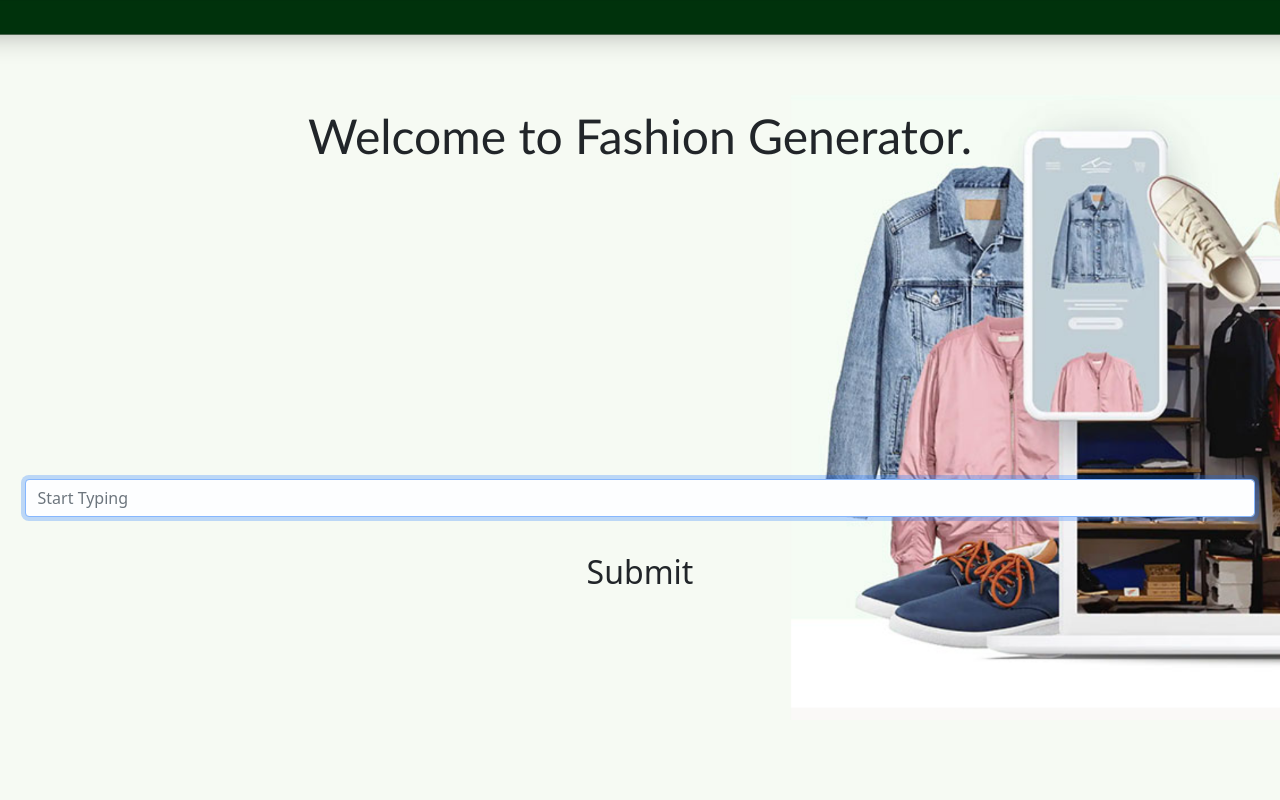
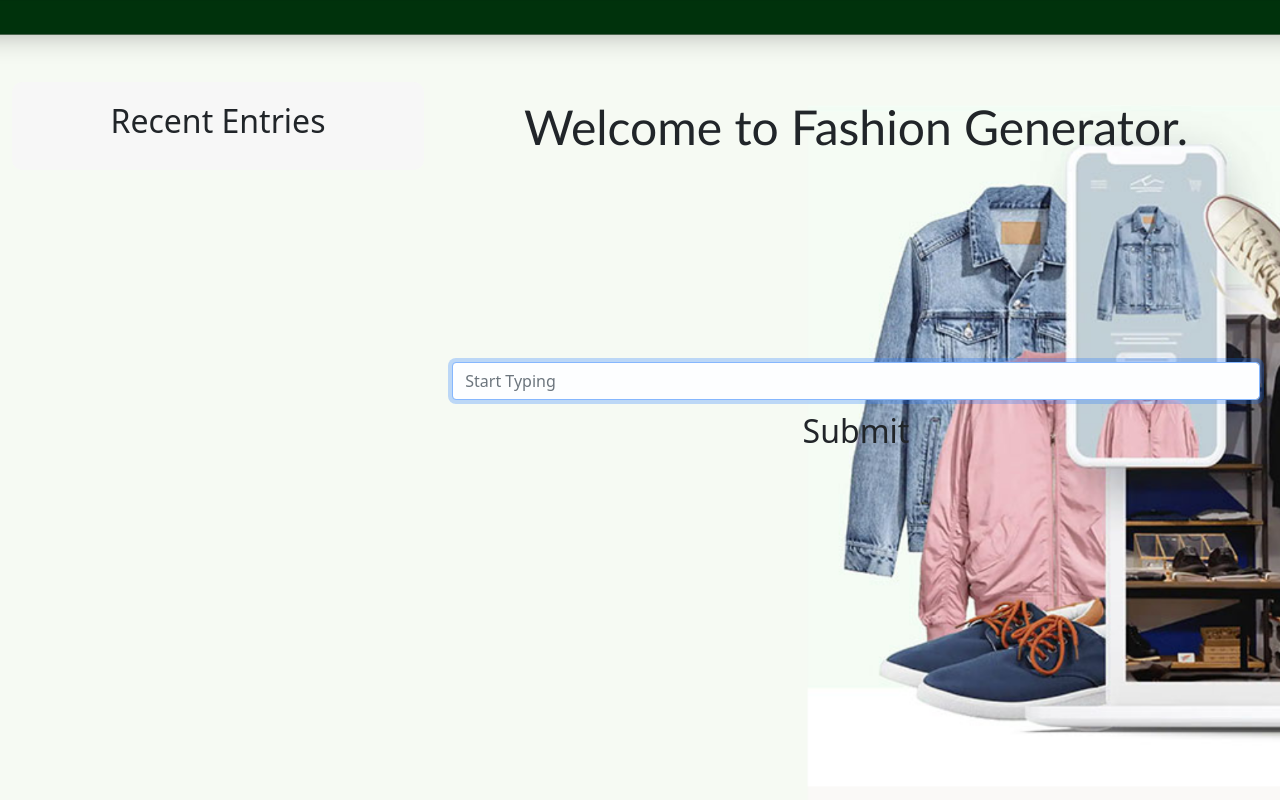
Before and after one commit to ayushjpeg/Fashion_Generator, a Flask app: page / in a window 1280 px wide. Run offline with Flask 3, Linux system fonts and the light colour scheme.

Commit message:
subpage scroll

```diff
--- a/static/styles.css
+++ b/static/styles.css
@@ -16,6 +16,8 @@ body{
   color: rgb(240,240,200);*/
     background-image: url('images/background3.png');
     background-size: cover;
+    background-position: center;
+    height: 100vh;
 }
 
 form
--- a/templates/index.html
+++ b/templates/index.html
@@ -5,30 +5,31 @@
 {% endblock %}
 
 {% block main %}
-<body>
-<h1 style="font-size: 300%; font-style: normal; font-family: 'Gill Sans', 'Gill Sans MT', Calibri, 'Trebuchet MS', sans-serif;">
-Welcome to Fashion Generator. <br>
-</h1>
-
-{% for entry in entries %}
-        {{ entry }}
-        <br>
-    {% endfor %}
-
-<form  method="post">
-    <fieldset>
-        <div class="form-group">
-            <input autocomplete="off" style = "background-color: rgb(253, 254, 255); color: rgb(0, 0, 0);" autofocus class="form-control" name="Entry" placeholder="Start Typing " type="string"/>
+<div style="display: flex;">
+    <div style="flex: 1; overflow-y: auto; max-height: 80vh; padding-right: 20px; direction: rtl;">
+        <div style="background-color: #f7f7f7; padding: 20px; border-radius: 10px;">
+            <h2 style="margin-bottom: 10px;">Recent Entries</h2>
+            {% for entry in entries %}
+                <div style="border-bottom: 1px solid #ccc; padding-bottom: 10px; margin-bottom: 10px; white-space: nowrap;">
+                    {{ entry }}
+                </div>
+            {% endfor %}
         </div>
-        <br>
+    </div>
+    <div style="flex: 2;">
+        <h1 style="font-size: 300%; font-style: normal; font-family: 'Gill Sans', 'Gill Sans MT', Calibri, 'Trebuchet MS', sans-serif;">
+            Welcome to Fashion Generator.
+        </h1>
+        <form method="post">
+            <fieldset>
+                <div class="form-group">
+                    <input autocomplete="off" style="background-color: rgb(253, 254, 255); color: rgb(0, 0, 0);" autofocus class="form-control" name="Entry" placeholder="Start Typing" type="text"/>
+                </div>
+            </fieldset>
+        </form>
         <div class="form-group">
             <button class="btn btn-default" style="font-size: 200%;" type="submit">Submit</button>
         </div>
-
-
-    </fieldset>
-</form>
-
-
-</body>
+    </div>
+</div>
 {% endblock %}
```
